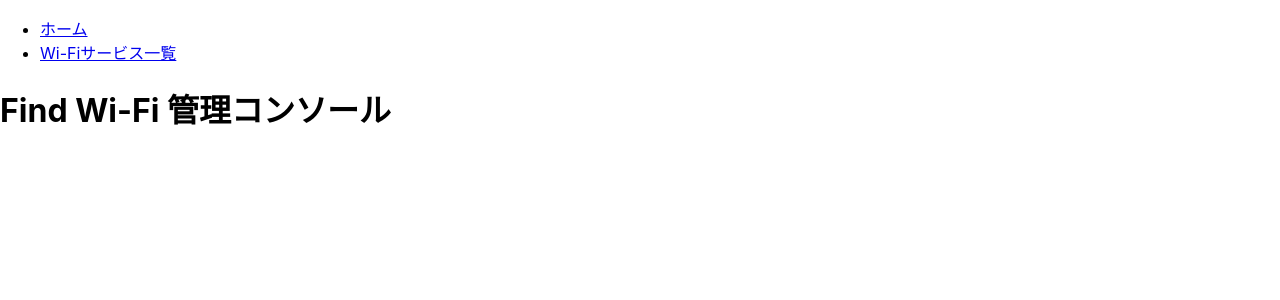
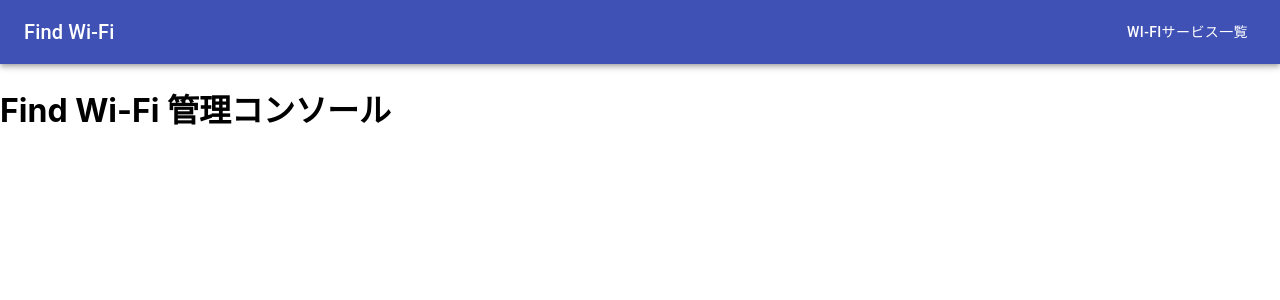
Before and after one commit to KotaTanaka/react-frontend-sandbox, a React (Create React App) app: page / in a window 1280 px wide. Shown: the top 300 px of the page. Built offline with nearby package versions, Linux system fonts and the light colour scheme.

Commit message:
feat: ヘッダーコンポーネント作成

```diff
--- a/src/App.tsx
+++ b/src/App.tsx
@@ -3,7 +3,7 @@
 
 // from app
 import { Provider } from 'Store';
-import Navigation from 'components/Navigation';
+import Header from 'components/Header';
 import TopPage from 'pages/TopPage';
 import ServicesPage from 'pages/ServicesPage';
 import ServiceDetailPage from 'pages/ServiceDetailPage';
@@ -14,7 +14,7 @@
     <Provider>
       <Router>
         <div>
-          <Navigation />
+          <Header />
           <Switch>
             {/* トップページ */}
             <Route exact path="/" component={TopPage} />
--- /dev/null
+++ b/src/components/Header.tsx
@@ -0,0 +1,59 @@
+import React, { useEffect, useCallback } from 'react';
+import { useHistory } from 'react-router';
+import { useLocation } from 'react-router-dom';
+import styled from 'styled-components';
+import { AppBar, Toolbar, Typography, Button } from '@material-ui/core';
+
+/**
+ * 固定ヘッダー
+ * @author kotatanaka
+ */
+const Header: React.FC = () => {
+  const location = useLocation();
+  const history = useHistory();
+
+  /** 画面が移動するたびに行う処理 */
+  useEffect(() => {
+    const { pathname, search } = location;
+    console.log(pathname);
+    if (search) {
+      console.log(search);
+    }
+  }, [location]);
+
+  const linkToHome = useCallback(() => {
+    history.push('/');
+  }, []);
+
+  const linkToServices = useCallback(() => {
+    history.push('/services');
+  }, []);
+
+  return (
+    <AppBar position="static">
+      <HeaderBar>
+        <BarLeft>
+          <Title onClick={linkToHome}>
+            <Typography variant="h6">Find Wi-Fi</Typography>
+          </Title>
+        </BarLeft>
+        <LinkButton color="inherit" onClick={linkToServices}>
+          Wi-Fiサービス一覧
+        </LinkButton>
+      </HeaderBar>
+    </AppBar>
+  );
+};
+
+const HeaderBar = styled(Toolbar)`
+  flex-grow: 1;
+`;
+const BarLeft = styled.div`
+  flex-grow: 1;
+`;
+const Title = styled(Typography)`
+  cursor: pointer;
+`;
+const LinkButton = styled(Button)``;
+
+export default Header;
--- a/src/components/Navigation.tsx
+++ /dev/null
@@ -1,35 +0,0 @@
-import React, { useEffect } from 'react';
-import { Link, useLocation } from 'react-router-dom';
-
-/**
- * ナビゲーションバー
- * @author kotatanaka
- */
-const Navigation: React.FC = () => {
-  const location = useLocation();
-
-  /** 画面が移動するたびに行う処理 */
-  useEffect(() => {
-    const { pathname, search } = location;
-    console.log(pathname);
-    if (search) {
-      console.log(search);
-    }
-  }, [location]);
-
-  /** リンク */
-  const link = (path: string, label: string) => (
-    <li>
-      <Link to={path}>{label}</Link>
-    </li>
-  );
-
-  return (
-    <ul>
-      {link('/', 'ホーム')}
-      {link('/services', 'Wi-Fiサービス一覧')}
-    </ul>
-  );
-};
-
-export default Navigation;
```
